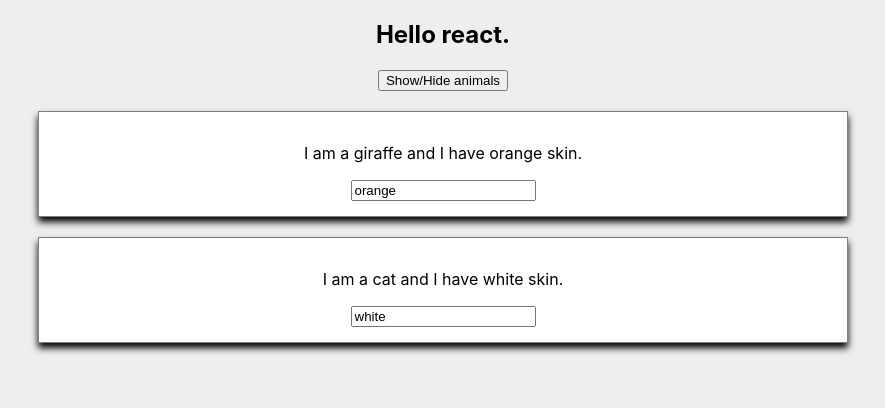
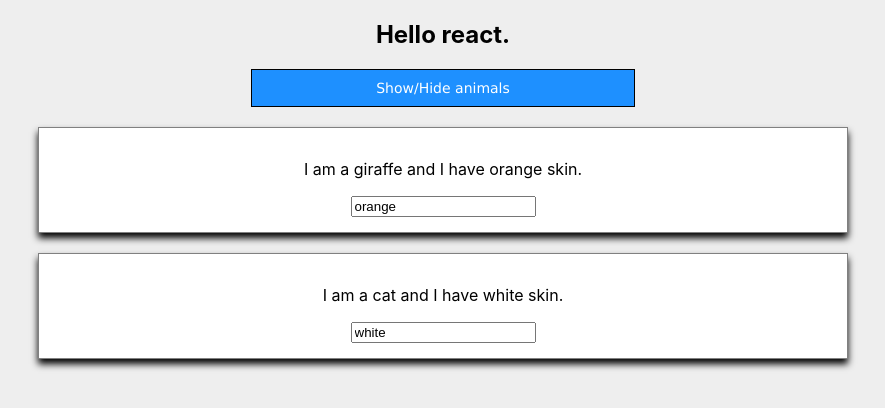
Before and after one commit to velebit-tech/react-repo, a React (Create React App) app: page / in a window 1280 px wide. Shown: the top 408 px of the page, without its empty margins (197-1082 px from the left). Built offline with nearby package versions, Linux system fonts and the light colour scheme.

Commit message:
added styled components

```diff
--- a/package.json
+++ b/package.json
@@ -9,7 +9,8 @@
     "radium": "^0.26.0",
     "react": "^16.13.0",
     "react-dom": "^16.13.0",
-    "react-scripts": "3.4.0"
+    "react-scripts": "3.4.0",
+    "styled-components": "^5.0.1"
   },
   "scripts": {
     "start": "react-scripts start",
--- a/src/App.js
+++ b/src/App.js
@@ -55,10 +55,24 @@ class App extends Component {
       );
     }
 
+    const btnStyles = {
+      display: 'block',
+      width: '30%',
+      margin: '10px auto',
+      border: '1px solid black',
+      padding: '10px',
+      backgroundColor: 'DodgerBlue',
+      color: 'white',
+      font: '14px Verdana',
+      ':hover': {
+        backgroundColor: 'DeepSkyBlue'
+      }
+    }
+
     return (
     <div className="App">
       <h2>Hello react.</h2>
-      <button onClick={this.toggleAnimalsHandler}>Show/Hide animals</button>
+      <button onClick={this.toggleAnimalsHandler} style={btnStyles}>Show/Hide animals</button>
       {animals}
     </div>
     );
```
Also changed, not shown: 1 other file (tests, documents, lock files or other folders).
